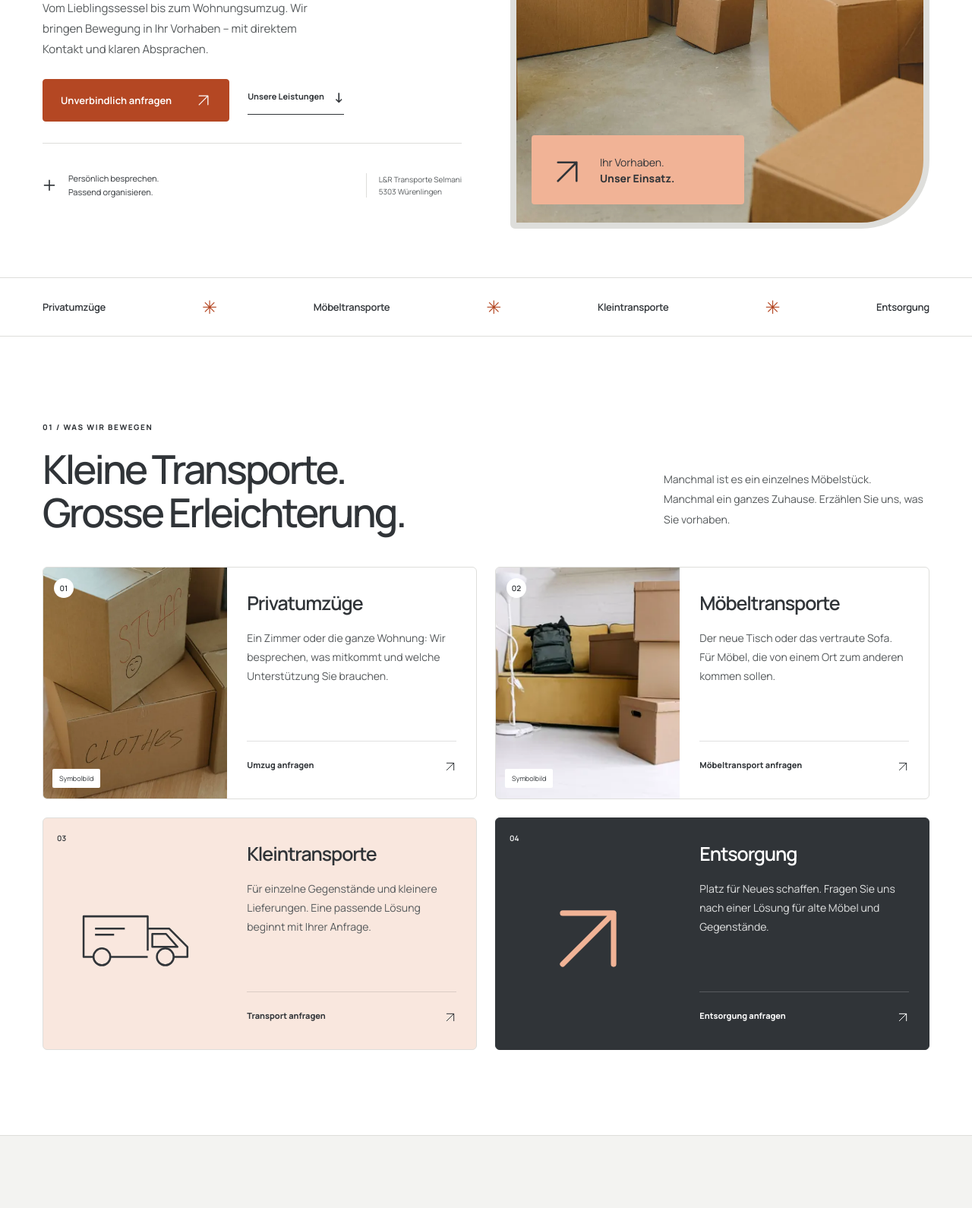
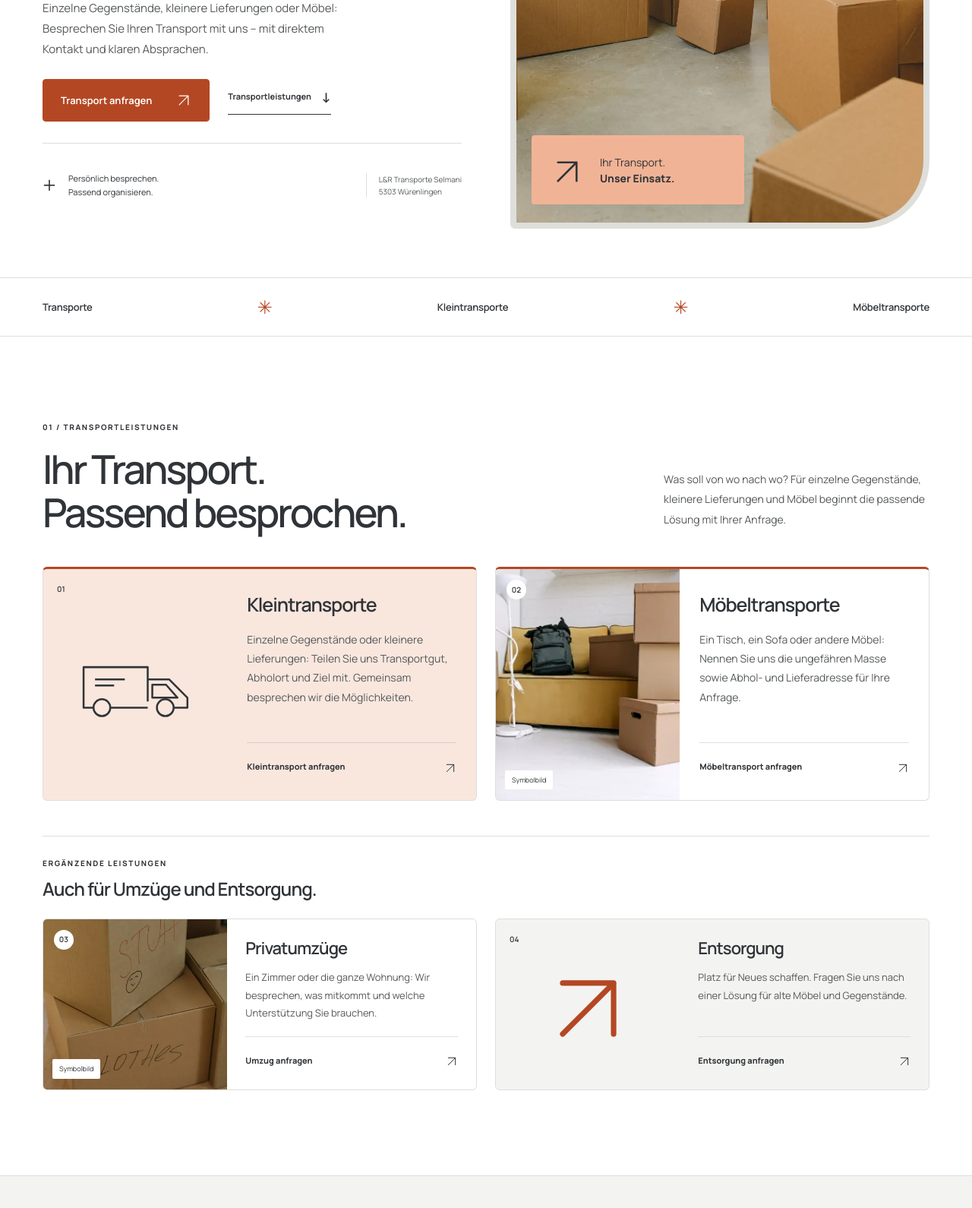
Before and after one commit to vedathaxhiaj88/lr-transporte, a website: page index.html in a window 1280 px wide. Shown: the part 533-2123 px from the top of the page at 76% size. Drawn offline with Linux system fonts and the light colour scheme.

Commit message:
Make transport the primary website focus and service hierarchy

```diff
--- a/index.html
+++ b/index.html
@@ -5,21 +5,21 @@
     <meta name="viewport" content="width=device-width, initial-scale=1" />
     <meta name="theme-color" content="#303438" />
     <title>
-      L&R Transporte Selmani · Umzüge & Kleintransporte in Würenlingen
+      L&R Transporte Selmani · Transporte & Kleintransporte in Würenlingen
     </title>
     <meta
       name="description"
-      content="Ihr Vorhaben in Bewegung: Privatumzüge, Möbeltransporte, Kleintransporte und Entsorgung mit L&R Transporte Selmani in Würenlingen AG. Jetzt unverbindlich anfragen."
+      content="Transporte, Kleintransporte und Möbeltransporte mit L&R Transporte Selmani in Würenlingen AG. Auch Umzüge und Entsorgung. Transport unverbindlich anfragen."
     />
     <meta property="og:type" content="website" />
     <meta property="og:locale" content="de_CH" />
     <meta
       property="og:title"
-      content="L&R Transporte Selmani · Wir bringen Bewegung rein."
+      content="L&R Transporte Selmani · Transporte in Würenlingen"
     />
     <meta
       property="og:description"
-      content="Umzüge, Möbeltransporte, Kleintransporte und Entsorgung. Persönlicher Kontakt in Würenlingen AG."
+      content="Kleintransporte und Möbeltransporte. Persönlicher Kontakt in Würenlingen AG. Ergänzend Umzüge und Entsorgung."
     />
     <link rel="icon" href="assets/favicon.svg" type="image/svg+xml" />
     <link
@@ -34,7 +34,8 @@
     <script type="application/ld+json">
       {
         "@context": "https://schema.org",
-        "@type": "MovingCompany",
+        "@type": "LocalBusiness",
+        "description": "Transporte, Kleintransporte und Möbeltransporte; ergänzend Privatumzüge und Entsorgung.",
         "name": "L&R Transporte Selmani",
         "telephone": "+41625357485",
         "contactPoint": [
@@ -100,7 +101,7 @@
             height="56"
             alt=""
           /><span class="brand-name"
-            >L&R Transporte<span>Umzug · Transport · Entsorgung</span></span
+            >L&R Transporte<span>Transport · Umzug · Entsorgung</span></span
           ></a
         >
         <button
@@ -118,7 +119,7 @@
           ><a href="#zusammenarbeit">So geht’s</a
           ><a href="#ueber-uns">Über uns</a
           ><a class="button button-small" href="#kontakt"
-            >Anfrage starten
+            >Transport anfragen
             <span aria-hidden="true"
               ><svg
                 class="arrow-icon"
@@ -142,21 +143,22 @@
       <section class="hero container" id="start" aria-labelledby="hero-title">
         <div class="hero-copy">
           <p class="eyebrow">
-            <span class="status-dot" aria-hidden="true"></span> UMZÜGE &
-            TRANSPORTE · WÜRENLINGEN AG
+            <span class="status-dot" aria-hidden="true"></span> TRANSPORTE ·
+            WÜRENLINGEN AG
           </p>
           <h1 id="hero-title">
-            <span class="hero-line">Ein neuer Ort.</span>
-            <span class="hero-line">Ein gutes</span>
-            <span class="serif-word hero-line">Gefühl.</span>
+            <span class="hero-line">Transporte.</span>
+            <span class="hero-line">Von A</span>
+            <span class="serif-word hero-line">nach B.</span>
           </h1>
           <p class="hero-description">
-            Vom Lieblingssessel bis zum Wohnungsumzug. Wir bringen Bewegung in
-            Ihr Vorhaben – mit direktem Kontakt und klaren Absprachen.
+            Einzelne Gegenstände, kleinere Lieferungen oder Möbel: Besprechen
+            Sie Ihren Transport mit uns – mit direktem Kontakt und klaren
+            Absprachen.
           </p>
           <div class="hero-actions">
             <a class="button" href="#kontakt"
-              >Unverbindlich anfragen
+              >Transport anfragen
               <span aria-hidden="true"
                 ><svg
                   class="arrow-icon"
@@ -173,7 +175,7 @@
                     stroke-linejoin="round"
                   /></svg></span></a
             ><a class="text-link" href="#leistungen"
-              >Unsere Leistungen <span aria-hidden="true">↓</span></a
+              >Transportleistungen <span aria-hidden="true">↓</span></a
             >
           </div>
           <div class="hero-footnote">
@@ -203,7 +205,7 @@
           <a
             class="image-tag"
             href="#kontakt"
-            aria-label="Ihr Vorhaben. Unser Einsatz. Anfrage starten"
+            aria-label="Ihr Transport. Unser Einsatz. Transport anfragen"
           >
             <span aria-hidden="true"
               ><svg
@@ -220,16 +222,15 @@
                   stroke-linecap="round"
                   stroke-linejoin="round"
                 /></svg></span
-            ><span>Ihr Vorhaben.<br /><strong>Unser Einsatz.</strong></span>
+            ><span>Ihr Transport.<br /><strong>Unser Einsatz.</strong></span>
           </a>
         </div>
       </section>
-      <div class="service-strip" aria-label="Leistungsübersicht">
+      <div class="service-strip" aria-label="Transportleistungen">
         <div class="container">
-          <span>Privatumzüge</span><span aria-hidden="true">✳</span
-          ><span>Möbeltransporte</span><span aria-hidden="true">✳</span
+          <span>Transporte</span><span aria-hidden="true">✳</span
           ><span>Kleintransporte</span><span aria-hidden="true">✳</span
-          ><span>Entsorgung</span>
+          ><span>Möbeltransporte</span>
         </div>
       </div>
       <section
@@ -240,36 +241,56 @@
         <div class="container">
           <div class="section-heading reveal">
             <div>
-              <p class="eyebrow">01 / WAS WIR BEWEGEN</p>
+              <p class="eyebrow">01 / TRANSPORTLEISTUNGEN</p>
               <h2 id="services-title">
-                Kleine Transporte.<br />Grosse Erleichterung.
+                Ihr Transport.<br />Passend besprochen.
               </h2>
             </div>
             <p>
-              Manchmal ist es ein einzelnes Möbelstück.<br />Manchmal ein ganzes
-              Zuhause. Erzählen Sie uns, was Sie vorhaben.
+              Was soll von wo nach wo? Für einzelne Gegenstände, kleinere
+              Lieferungen und Möbel beginnt die passende Lösung mit Ihrer
+              Anfrage.
             </p>
           </div>
-          <div class="services-grid">
-            <article class="service-card reveal">
-              <a class="service-link" href="#kontakt" data-service="Privatumzug"
-                ><div class="service-image">
-                  <img
-                    class="editorial-photo"
-                    src="assets/images/kartons-960.webp"
-                    srcset="
-                      assets/images/kartons-480.webp   480w,
-                      assets/images/kartons-960.webp   960w,
-                      assets/images/kartons-1440.webp 1440w
-                    "
-                    sizes="(max-width: 620px) calc(100vw - 40px), (max-width: 900px) 45vw, 23vw"
-                    width="960"
-                    height="1440"
-                    alt="Beschriftete, gestapelte Umzugskartons"
-                    loading="lazy"
-                    decoding="async"
-                  /><span class="stock-label">Symbolbild</span>
+          <div class="services-grid primary-services">
+            <article class="service-card service-card-text reveal">
+              <a
+                class="service-link"
+                href="#kontakt"
+                data-service="Kleintransport"
+                ><div class="text-card-top">
                   <span class="service-number">01</span
+                  ><svg
+                    class="van-icon"
+                    viewBox="0 0 160 95"
+                    fill="none"
+                    aria-hidden="true"
+                  >
+                    <path
+                      d="M12 69V24h84v45M96 40h28l24 24v13h-18M96 77H47M12 69v8h13M102 47h18l15 17h-33z"
+                      stroke="currentColor"
+                      stroke-width="2.5"
+                      stroke-linejoin="round"
+                    />
+                    <circle
+                      cx="36"
+                      cy="77"
+                      r="11"
+                      stroke="currentColor"
+                      stroke-width="2.5"
+                    />
+                    <circle
+                      cx="119"
+                      cy="77"
+                      r="11"
+                      stroke="currentColor"
+                      stroke-width="2.5"
+                    />
+                    <path
+                      d="M27 40h39M27 48h25"
+                      stroke="currentColor"
+                      stroke-width="2.5"
+                    /></svg
                   ><span class="round-arrow" aria-hidden="true"
                     ><svg
                       class="arrow-icon"
@@ -288,13 +309,14 @@
                   ></span>
                 </div>
                 <div class="service-copy">
-                  <h3>Privatumzüge</h3>
+                  <h3>Kleintransporte</h3>
                   <p>
-                    Ein Zimmer oder die ganze Wohnung: Wir besprechen, was
-                    mitkommt und welche Unterstützung Sie brauchen.
+                    Einzelne Gegenstände oder kleinere Lieferungen: Teilen Sie
+                    uns Transportgut, Abholort und Ziel mit. Gemeinsam
+                    besprechen wir die Möglichkeiten.
                   </p>
                   <span class="service-cta"
-                    >Umzug anfragen
+                    >Kleintransport anfragen
                     <span aria-hidden="true"
                       ><svg
                         class="arrow-icon"
@@ -355,8 +377,9 @@
                 <div class="service-copy">
                   <h3>Möbeltransporte</h3>
                   <p>
-                    Der neue Tisch oder das vertraute Sofa. Für Möbel, die von
-                    einem Ort zum anderen kommen sollen.
+                    Ein Tisch, ein Sofa oder andere Möbel: Nennen Sie uns die
+                    ungefähren Masse sowie Abhol- und Lieferadresse für Ihre
+                    Anfrage.
                   </p>
                   <span class="service-cta"
                     >Möbeltransport anfragen
@@ -378,44 +401,31 @@
                   ></span></div
               ></a>
             </article>
-            <article class="service-card service-card-text reveal">
-              <a
-                class="service-link"
-                href="#kontakt"
-                data-service="Kleintransport"
-                ><div class="text-card-top">
+          </div>
+          <div class="secondary-services-heading">
+            <p class="eyebrow">ERGÄNZENDE LEISTUNGEN</p>
+            <h3>Auch für Umzüge und Entsorgung.</h3>
+          </div>
+          <div class="services-grid secondary-services">
+            <article class="service-card reveal">
+              <a class="service-link" href="#kontakt" data-service="Privatumzug"
+                ><div class="service-image">
+                  <img
+                    class="editorial-photo"
+                    src="assets/images/kartons-960.webp"
+                    srcset="
+                      assets/images/kartons-480.webp   480w,
+                      assets/images/kartons-960.webp   960w,
+                      assets/images/kartons-1440.webp 1440w
+                    "
+                    sizes="(max-width: 620px) calc(100vw - 40px), (max-width: 900px) 45vw, 23vw"
+                    width="960"
+                    height="1440"
+                    alt="Beschriftete, gestapelte Umzugskartons"
+                    loading="lazy"
+                    decoding="async"
+                  /><span class="stock-label">Symbolbild</span>
                   <span class="service-number">03</span
-                  ><svg
-                    class="van-icon"
-                    viewBox="0 0 160 95"
-                    fill="none"
-                    aria-hidden="true"
-                  >
-                    <path
-                      d="M12 69V24h84v45M96 40h28l24 24v13h-18M96 77H47M12 69v8h13M102 47h18l15 17h-33z"
-                      stroke="currentColor"
-                      stroke-width="2.5"
-                      stroke-linejoin="round"
-                    />
-                    <circle
-                      cx="36"
-                      cy="77"
-                      r="11"
-                      stroke="currentColor"
-                      stroke-width="2.5"
-                    />
-                    <circle
-                      cx="119"
-                      cy="77"
-                      r="11"
-                      stroke="currentColor"
-                      stroke-width="2.5"
-                    />
-                    <path
-                      d="M27 40h39M27 48h25"
-                      stroke="currentColor"
-                      stroke-width="2.5"
-                    /></svg
                   ><span class="round-arrow" aria-hidden="true"
                     ><svg
                       class="arrow-icon"
@@ -434,13 +444,13 @@
                   ></span>
                 </div>
                 <div class="service-copy">
-                  <h3>Kleintransporte</h3>
+                  <h3>Privatumzüge</h3>
                   <p>
-                    Für einzelne Gegenstände und kleinere Lieferungen. Eine
-                    passende Lösung beginnt mit Ihrer Anfrage.
+                    Ein Zimmer oder die ganze Wohnung: Wir besprechen, was
+                    mitkommt und welche Unterstützung Sie brauchen.
                   </p>
                   <span class="service-cta"
-                    >Transport anfragen
+                    >Umzug anfragen
                     <span aria-hidden="true"
                       ><svg
                         class="arrow-icon"
@@ -659,13 +669,13 @@
             <p class="eyebrow">03 / L&R TRANSPORTE SELMANI</p>
             <h2 id="about-title">Nah dran.<br />Von Anfang an.</h2>
             <p class="about-intro">
-              Ein Umzug ist mehr als ein Ortswechsel. Und hinter jedem Transport
-              steckt ein persönliches Vorhaben.
+              Hinter jedem Transport steckt ein persönliches Vorhaben. Wir
+              besprechen mit Ihnen, was von einem Ort zum anderen kommen soll.
             </p>
             <p>
-              Von Würenlingen im Kanton Aargau aus kümmern wir uns um Umzüge,
-              Möbeltransporte und kleinere Transportaufträge. Im Mittelpunkt
-              steht, was Sie brauchen.
+              Von Würenlingen im Kanton Aargau aus kümmern wir uns um
+              Kleintransporte und Möbeltransporte. Ergänzend können Sie auch für
+              Privatumzüge und Entsorgung anfragen.
             </p>
             <p>
               Deshalb beginnt die Zusammenarbeit mit einem Gespräch. Sie
@@ -802,9 +812,7 @@
             </details>
             <details>
               <summary>
-                Was kostet mein Umzug oder Transport?<span aria-hidden="true"
-                  >+</span
-                >
+                Was kostet mein Transport?<span aria-hidden="true">+</span>
               </summary>
               <p>
                 Das hängt von Ihrem Auftrag ab. Beschreiben Sie uns Umfang,
@@ -836,11 +844,12 @@
           <div class="contact-copy reveal">
             <p class="eyebrow">04 / LASSEN WIR ES LOSGEHEN</p>
             <h2 id="contact-title">
-              Was haben<br />Sie <span class="serif-word">vor?</span>
+              Was soll<br /><span class="serif-word">wohin?</span>
             </h2>
             <p>
-              Ein neuer Anfang. Ein Möbelstück. Ein bisschen mehr Platz. Wir
-              freuen uns auf Ihre Anfrage.
+              Beschreiben Sie Ihr Transportgut, Abholort und Ziel. Wir
+              besprechen Ihren Kleintransport oder Möbeltransport persönlich mit
+              Ihnen.
             </p>
             <a class="contact-phone" href="tel:+41625357485"
               >062 535 74 85
@@ -902,7 +911,7 @@
             enctype="text/plain"
           >
             <div class="form-heading">
-              <h3>Ihr Vorhaben beginnt hier.</h3>
+              <h3>Ihr Transport beginnt hier.</h3>
               <p>Die mit * markierten Felder sind Pflichtfelder.</p>
             </div>
             <div class="form-row">
@@ -944,15 +953,16 @@
             <div class="field">
               <label for="service">Worum geht es?</label
               ><select id="service" name="service">
+                <option>Transport</option>
+                <option>Kleintransport</option>
+                <option>Möbeltransport</option>
                 <option value="Privatumzug">Privatumzug</option>
-                <option>Möbeltransport</option>
-                <option>Kleintransport</option>
                 <option>Entsorgung</option>
                 <option>Andere Anfrage</option>
               </select>
             </div>
             <div class="field">
-              <label for="message">Ihr Vorhaben *</label
+              <label for="message">Ihr Transportgut / Anliegen *</label
               ><textarea
                 id="message"
                 name="message"
@@ -1050,10 +1060,10 @@
               height="56"
               alt=""
             /><span class="brand-name"
-              >L&R Transporte<span>Umzug · Transport · Entsorgung</span></span
+              >L&R Transporte<span>Transport · Umzug · Entsorgung</span></span
             ></a
           >
-          <p>Ihr Vorhaben.<br />Unser Einsatz.</p>
+          <p>Ihr Transport.<br />Unser Einsatz.</p>
           <a class="back-top" href="#start"
             >Nach oben <span aria-hidden="true">↑</span></a
           >
--- a/styles.css
+++ b/styles.css
@@ -2490,3 +2490,57 @@ h2 {
 .button {
   color: #fff;
 }
+
+/* Transport leads; moving and disposal remain complementary. */
+.primary-services .service-link {
+  border-top: 3px solid var(--orange);
+}
+.secondary-services-heading {
+  margin-block: 46px 22px;
+  padding-top: 28px;
+  border-top: 1px solid var(--line);
+}
+.secondary-services-heading .eyebrow {
+  margin-bottom: 10px;
+}
+.secondary-services-heading h3 {
+  font-size: 24px;
+}
+.secondary-services .service-link {
+  min-height: 220px;
+}
+.secondary-services .service-image,
+.secondary-services .text-card-top {
+  min-height: 220px;
+}
+.secondary-services .service-copy {
+  padding: 24px;
+}
+.secondary-services .service-copy h3 {
+  font-size: 22px;
+}
+.secondary-services .service-copy p {
+  font-size: 13px;
+  margin-block: 12px 18px;
+}
+.disposal-card .service-link {
+  background: var(--sand);
+  color: var(--ink);
+  border-color: var(--line);
+}
+.disposal-card p {
+  color: var(--muted);
+}
+.disposal-card .service-cta {
+  border-color: var(--line);
+}
+.disposal-symbol {
+  color: var(--orange);
+}
+@media (max-width: 900px) {
+  .secondary-services .service-image,
+  .secondary-services .text-card-top {
+    height: 160px;
+    min-height: 160px;
+  }
+}
```
Also changed, not shown: tests/site.spec.cjs (+30 -2 lines), README.md.
